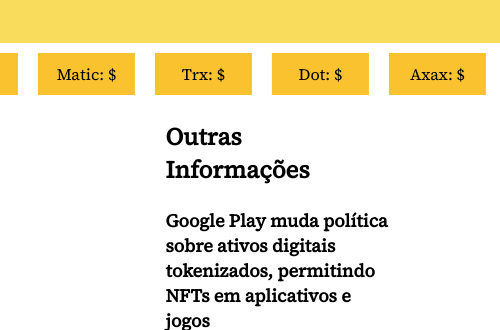
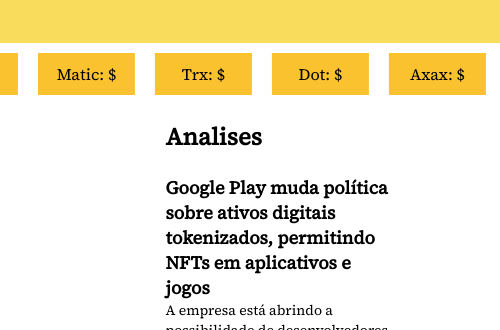
Before and after one commit to Daniloalmeid/cryptofortune, a plain HTML site: page index.html in a window 1280 px wide. Shown: the part 132-462 px from the top of the page, 780-1280 px from the left. Drawn offline with nearby package versions, Linux system fonts and the light colour scheme; no server answers; a web font is replaced by a local one.

Commit message:
Update index.html

```diff
--- a/index.html
+++ b/index.html
@@ -194,7 +194,7 @@
 
             <!-- inicio outras informacoes -->
             <div class="column column-right">
-                <h1>Outras Informações</h1>
+                <h1>Analises</h1>
                 <div>
                     <img class="imgantigas" src="#" alt="">
                     <h3>Google Play muda política sobre ativos digitais tokenizados, permitindo NFTs em aplicativos e jogos</h3>
@@ -212,6 +212,7 @@
 
                     <p>12 de jul de 2023 às 1:30</p>
                 </div>
+
                 <!-- Adicione mais informações aqui -->
             </div>
 
```
